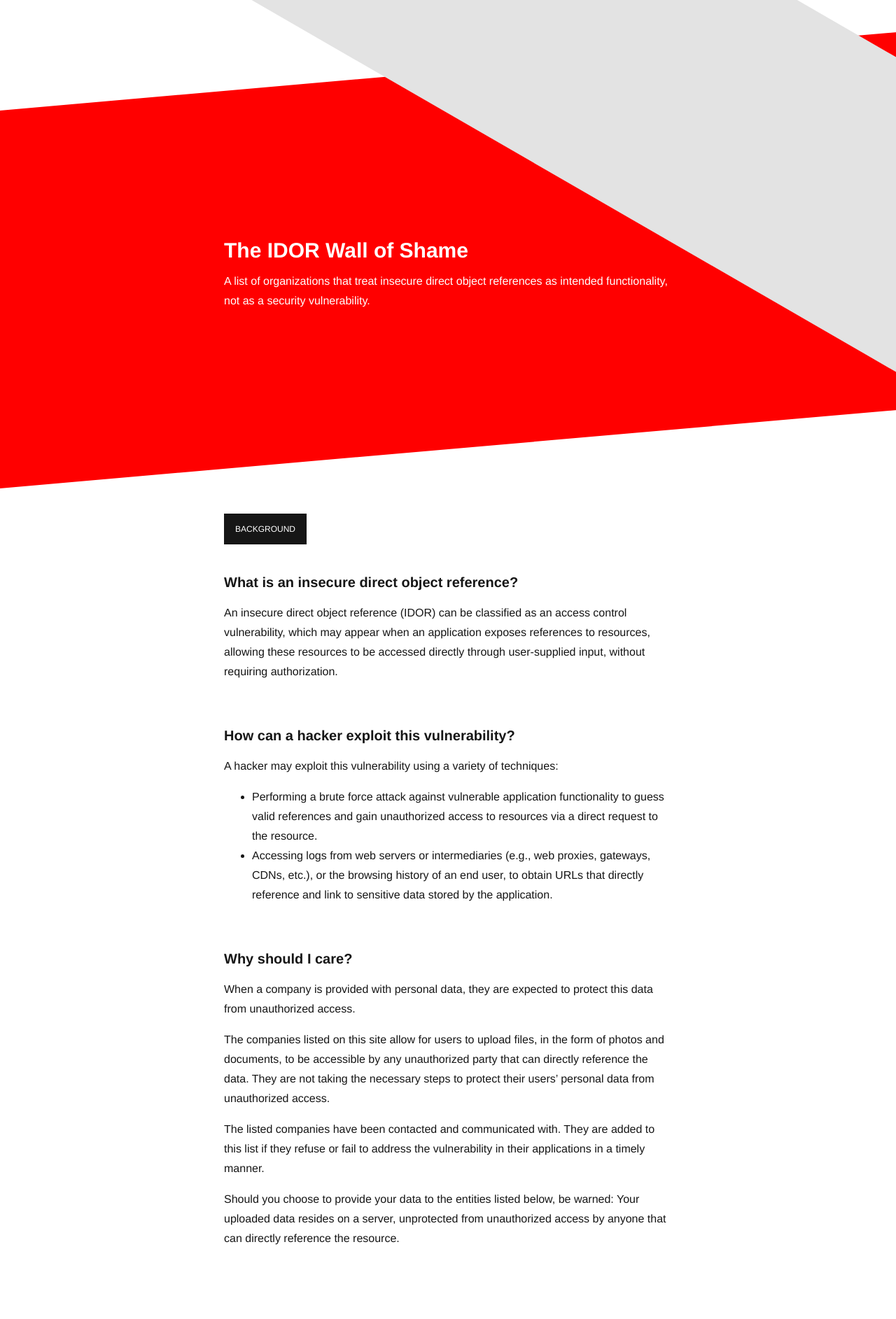
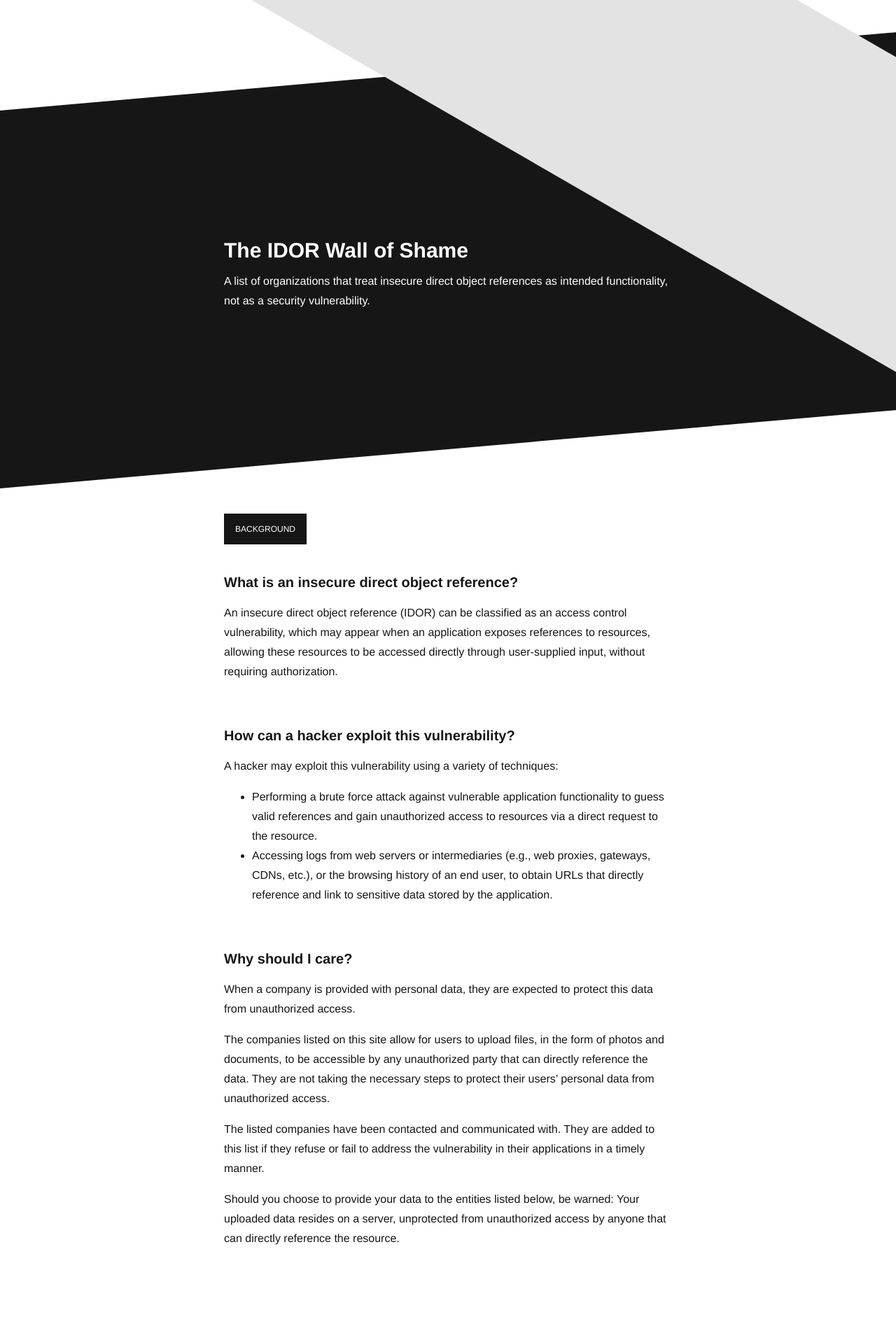
Before and after one commit to hideourdata/hideourdata.github.io, a Jekyll site: the page built from index.md, in a window 1280 px wide. Shown: the top 1885 px of the page at 70% size. Built offline with Jekyll 4.4.1, drawn with Linux system fonts in a browser that asks for light colours.

Commit message:
Update global.css

```diff
--- a/assets/css/global.css
+++ b/assets/css/global.css
@@ -186,7 +186,7 @@ header h1 {
 header::before {
   content: "";
   position: absolute;
-  background: red;
+  background: var(--fg);
   left: 0;
   right: 0;
   top: 0;
@@ -265,7 +265,7 @@ section h2 {
   top: 8px;
   left: -32px;
   background: var(--bg);
-  border: solid 2px red;
+  border: solid 2px var(--fg);
   border-radius: 7px;
   width: 7px;
   height: 7px;
```
